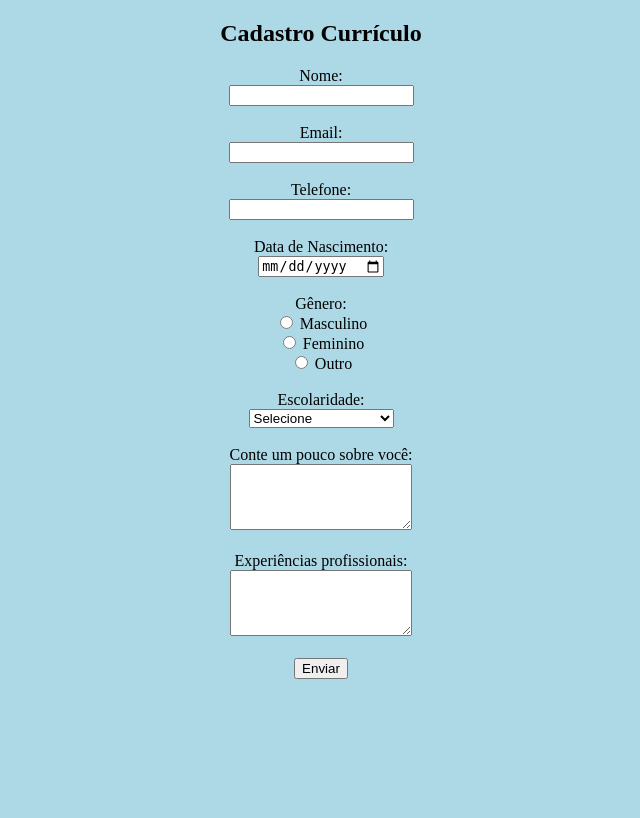
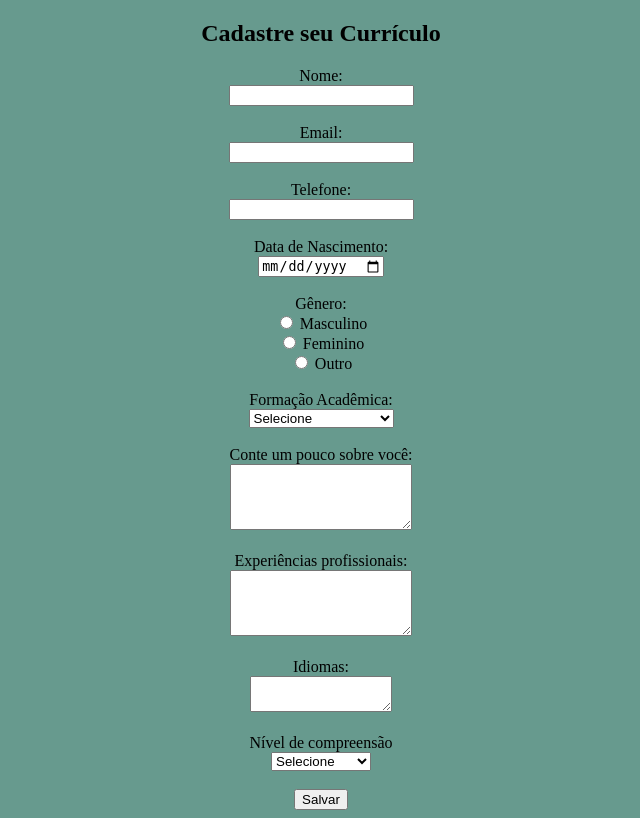
Before and after one commit to sofhkkj/teste9, a PHP site: page / in a window 1280 px wide. Shown: the whole page, without its empty margins (319-959 px from the left). Before the commit the page ends 679 px from the top, so only its background shows below. Run offline with PHP 8.4, Linux system fonts and the light colour scheme.

Commit message:
Update index.php

```diff
--- a/index.php
+++ b/index.php
@@ -3,10 +3,10 @@
 <head>
     <meta charset="UTF-8">
     <meta name="viewport" content="width=device-width, initial-scale=1.0">
-    <title>Teste Prova</title>
+    <title>Currículo Pessoal</title>
 </head>
-<body style="text-align: center; background-color: lightblue;">
-    <h2>Cadastro Currículo</h2>
+<body style="text-align: center; background-color: #679A8E;">
+    <h2>Cadastre seu Currículo</h2>
     <form action="" method="POST">
         <label for="nome">Nome:</label><br>
         <input type="text" name="nome" required><br><br>
@@ -21,29 +21,40 @@
         <input type="date" name="data" required><br><br>
 
         <label>Gênero:</label><br>
-        <input type="radio" name="genero" value="masculino">
+        <input type="radio" name="genero" value="Masculino">
         <label>Masculino</label><br>
-        <input type="radio" name="genero" value="feminino">
+        <input type="radio" name="genero" value="Feminino">
         <label>Feminino</label><br>
-        <input type="radio" name="genero" value="outro">
+        <input type="radio" name="genero" value="Outro">
         <label>Outro</label><br><br>
 
-        <label for="escolaridade">Escolaridade:</label><br>
+        <label for="escolaridade">Formação Acadêmica:</label><br>
         <select name="escolaridade" required>
             <option value="">Selecione</option>
-            <option value="fundamental">Ensino Fundamental</option>
-            <option value="medio">Ensino Médio</option>
-            <option value="superior">Ensino Superior</option>
-            <option value="pos-graduacao">Pós-graduação</option>
+            <option value="Fundamental">Ensino Fundamental</option>
+            <option value="Medio">Ensino Médio</option>
+            <option value="Superior">Ensino Superior</option>
+            <option value="Pos-graduação">Pós-graduação</option>
         </select><br><br>
 
         <label for="mensagem">Conte um pouco sobre você:</label><br>
         <textarea name="mensagem" rows="4" cols="20"></textarea><br><br>
 
-        <label for="mensagem">Experiências profissionais:</label><br>
-        <textarea name="mensagem" rows="4" cols="20"></textarea><br><br>
+        <label for="experiências">Experiências profissionais:</label><br>
+        <textarea name="experiências" rows="4" cols="20"></textarea><br><br>
 
-        <input type="submit" value="Enviar">
+        <label for="idiomas">Idiomas:</label><br>
+        <textarea name="idiomas" rows="2" cols="15"></textarea><br><br>
+        <label for="níveis">Nível de compreensão</label><br>
+        <select name="níveis" required>
+            <option value="">Selecione</option>
+            <option value="Basico">Básico</option>
+            <option value="Intermediario">Intermediário</option>
+            <option value="Avançado">Avançado</option>
+            <option value="Fluente">Fluente</option>
+        </select><br><br>
+
+        <input type="submit" value="Salvar">
     </form>
 
     <?php
@@ -55,7 +66,9 @@
         $genero = $_POST['genero'];
         $escolaridade = $_POST['escolaridade'];
         $mensagem = $_POST['mensagem'];
-        $mensagem = $_POST['mensagem'];
+        $experiências = $_POST['experiências'];
+        $idiomas = $_POST['idiomas'];
+        $níveis = $_POST['níveis'];
 
         print("<h1>Currículo do(a): $nome</h1>");
         print("<p>Email: $email</p>");
@@ -63,8 +76,9 @@
         print("<p>Data de nascimento: $data</p>");
         print("<p>Gênero: $genero</p>");
         print("<p>Escolaridade: $escolaridade</p>");
-        print("<p>Perfil Pessoal: $mensagem</p>");
-        print("<p> Experiências profissionais: $mensagem</p>");
+        print("<p>Resumo: $mensagem</p>");
+        print("<p> Experiências profissionais: $experiências</p>");
+        print("<p> Idiomas: $idiomas $níveis</p>");
     }
 
     ?>
```
